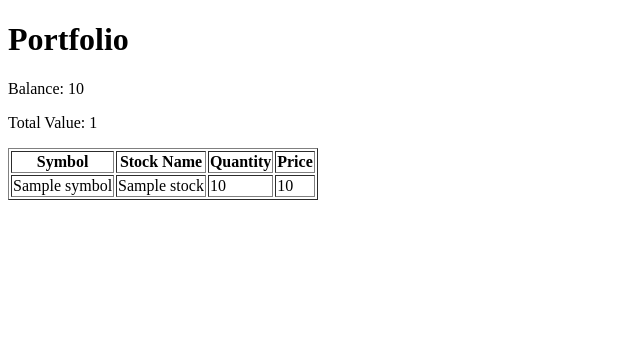
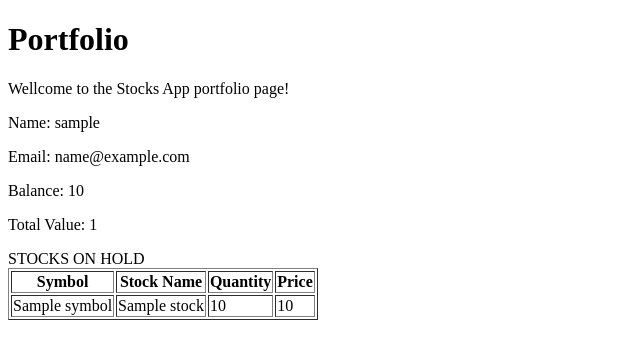
Before and after one commit to Qichen-Liu/StockPortfolio-Team13-Sherry-Zoe-Mike, a Flask app: template app/templates/portfolio.html in a window 1280 px wide. Shown: the top 359 px of the page, without its empty margins (0-640 px from the left). Run offline with Flask 3, Linux system fonts and the light colour scheme; the template is opened without the code that fills it: most values are stand-ins (such as "Sample title", 1, 10 or a date in 2020).

Commit message:
modified home page and portfolio page

```diff
--- a/app/templates/portfolio.html
+++ b/app/templates/portfolio.html
@@ -7,9 +7,12 @@
 </head>
 <body>
     <h1>Portfolio</h1>
+    <p>Wellcome to the Stocks App portfolio page!</p>
+    <p>Name: {{ user_name }}</p>
+    <p>Email: {{ email }}</p>
     <p>Balance: {{ balance }}</p>
     <p>Total Value: {{ total_value }}</p>
-    <table border="1">
+    <table border="1" > STOCKS ON HOLD
         <tr>
             <th>Symbol</th>
             <th>Stock Name</th>
```
Also changed, not shown: app/routes.py (+8 -4 lines), app/templates/home.html (+1 -15 lines), 2 other files.
